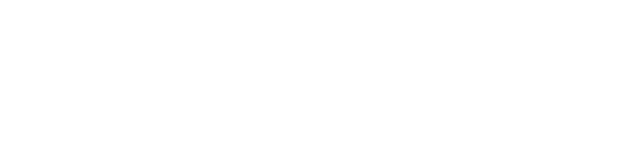
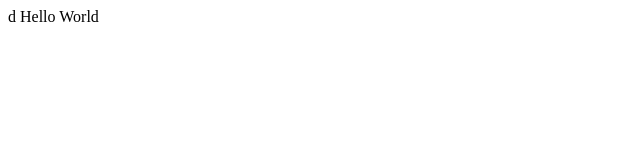
Before and after one commit to andy-zhang201/uoft-hacks-ix, a website: page index.html in a window 1280 px wide. Shown: the whole page, without its empty margins (0-640 px from the left). Drawn offline with Linux system fonts and the light colour scheme.

```diff
--- a/index.html
+++ b/index.html
@@ -1,4 +1,9 @@
 <html>
     <body>
+        <p>
+            <bold> d
+                Hello World
+            </bold>
+        </p>
     </body>
 </html>
```
Also changed, not shown: package.json (added, +23 -0 lines), 1 other file.
